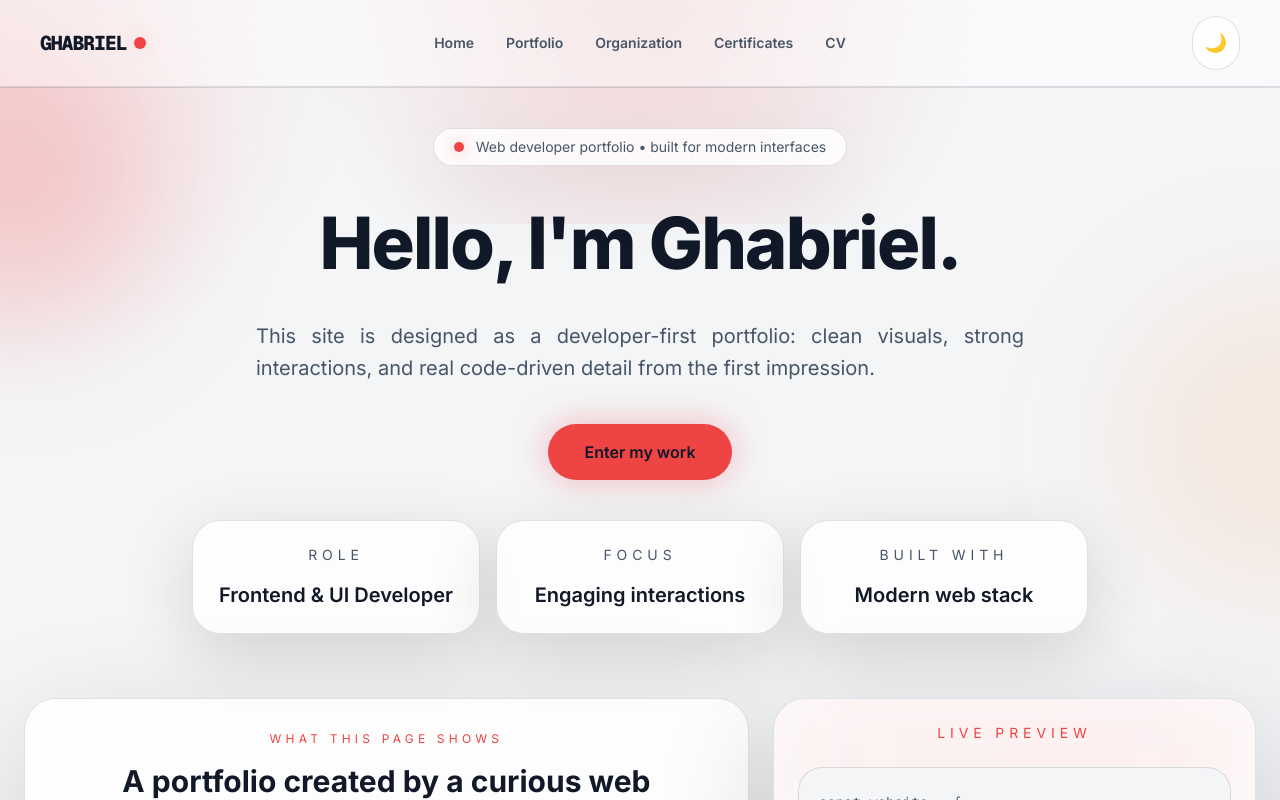
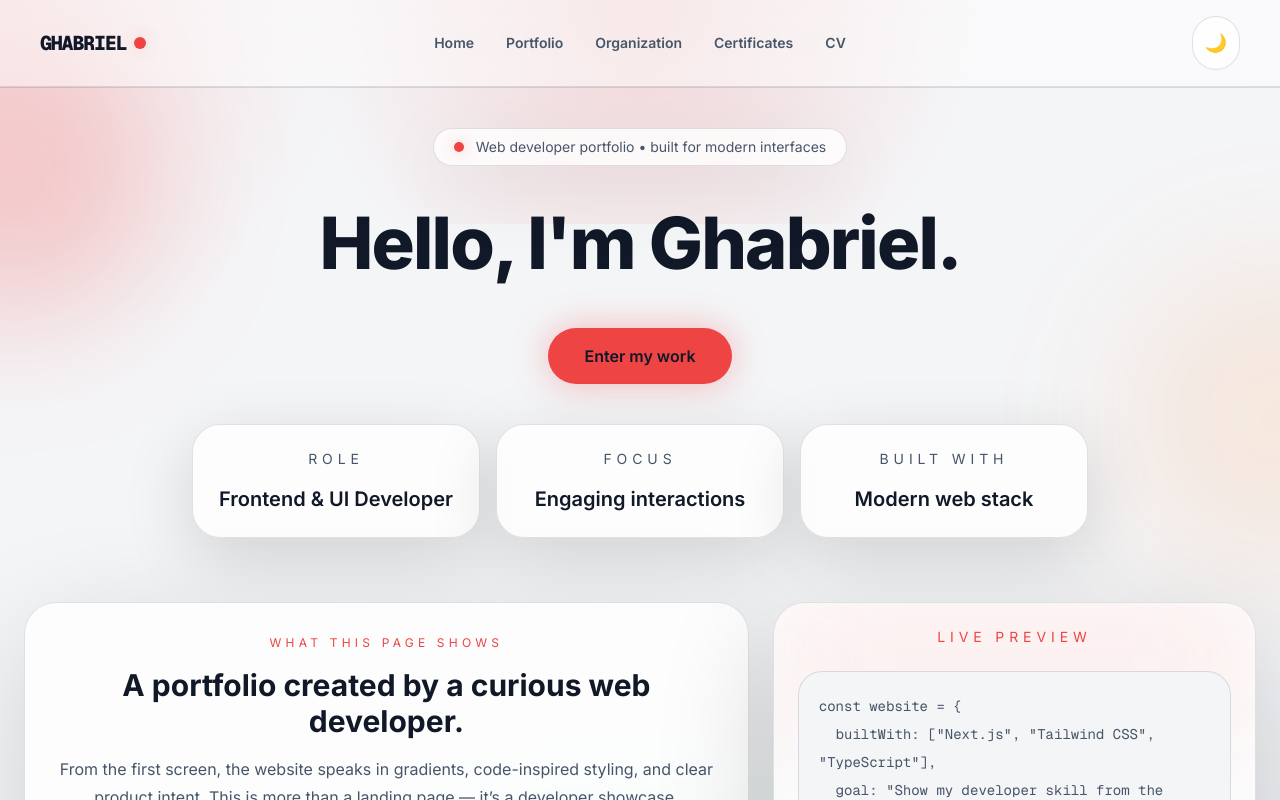
Before and after one commit to ghabriel-sagala/ghabriel-portofolio, a Next.js app: page / in a window 1280 px wide. Shown: the top 800 px of the page. Built offline with nearby package versions, Linux system fonts and the light colour scheme.

Commit message:
fix kudu semangat..

```diff
--- a/app/page.tsx
+++ b/app/page.tsx
@@ -38,10 +38,6 @@ export default function Landing() {
           <h1 className="text-5xl font-extrabold leading-tight tracking-tight text-[var(--fg)] sm:text-6xl md:text-7xl">
             Hello, I'm Ghabriel.
           </h1>
-
-          <p className="mt-8 mx-auto max-w-3xl text-justify text-lg leading-8 text-[var(--muted)] sm:text-xl">
-            This site is designed as a developer-first portfolio: clean visuals, strong interactions, and real code-driven detail from the first impression.
-          </p>
 
           <div className="mt-10 flex flex-col items-center justify-center gap-4 sm:flex-row sm:justify-center">
             <Link href="/home" className="inline-flex items-center justify-center rounded-full bg-[var(--accent)] px-9 py-4 text-base font-semibold text-[var(--btn-fg)] shadow-[0_0_35px_rgba(239,68,68,0.35)] transition duration-300 hover:-translate-y-1 hover:scale-105 hover:bg-[var(--accent-2)] focus:outline-none focus:ring-4 focus:ring-[var(--accent)]/20 active:scale-95">
```
